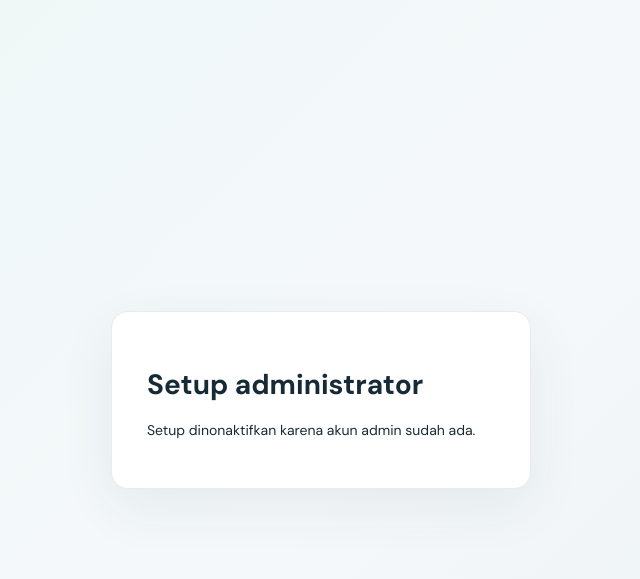
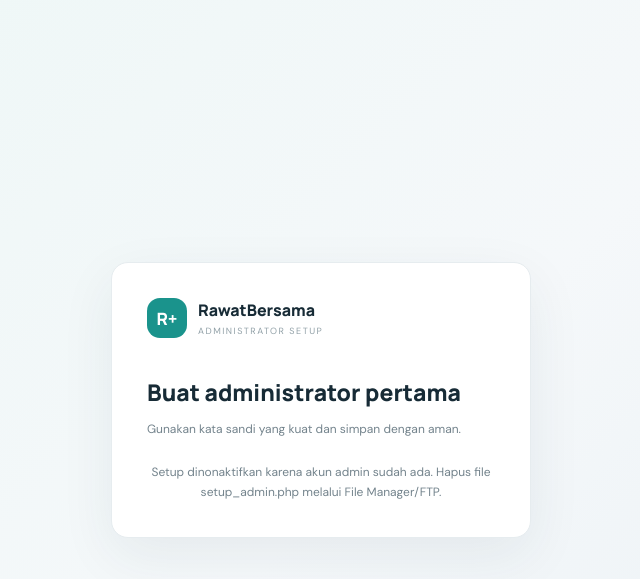
Before and after one commit to AnnisaTyas4/rawat-bersama, a PHP site: page /setup_admin.php in a window 1280 px wide. Shown: the top 579 px of the page, without its empty margins (319-959 px from the left). Run offline with PHP 8.4, Linux system fonts and the light colour scheme; tables that the repository leaves empty hold one stand-in row (values such as "Sample post").

Commit message:
Secure first administrator setup flow

```diff
--- a/setup_admin.php
+++ b/setup_admin.php
@@ -1,16 +1,42 @@
 <?php
 declare(strict_types=1);
-require __DIR__.'/config.php';
-$pdo=new PDO('mysql:host='.DB_HOST.';dbname='.DB_NAME.';charset=utf8mb4',DB_USER,DB_PASS,[PDO::ATTR_ERRMODE=>PDO::ERRMODE_EXCEPTION]);
-$count=(int)$pdo->query("SELECT COUNT(*) FROM users WHERE role='admin'")->fetchColumn();
-$message='';
-if($_SERVER['REQUEST_METHOD']==='POST' && $count===0){
- $name=trim($_POST['name']??'');$email=trim($_POST['email']??'');$password=$_POST['password']??'';
- if($name && filter_var($email,FILTER_VALIDATE_EMAIL) && strlen($password)>=10){
-  $q=$pdo->prepare("INSERT INTO users(name,email,password_hash,role,status) VALUES(?,?,?,'admin','active')");
-  $q->execute([$name,$email,password_hash($password,PASSWORD_DEFAULT)]);
-  $message='Admin berhasil dibuat. Hapus setup_admin.php sekarang, lalu masuk melalui index.php.';
-  $count=1;
- }else $message='Lengkapi nama, email valid, dan kata sandi minimal 10 karakter.';
+require __DIR__ . '/config.php';
+try {
+    $pdo = new PDO('mysql:host=' . DB_HOST . ';dbname=' . DB_NAME . ';charset=utf8mb4', DB_USER, DB_PASS, [
+        PDO::ATTR_ERRMODE => PDO::ERRMODE_EXCEPTION,
+        PDO::ATTR_DEFAULT_FETCH_MODE => PDO::FETCH_ASSOC,
+    ]);
+} catch (Throwable $exception) {
+    http_response_code(503);
+    exit('Database belum dapat dihubungkan. Periksa config.php dan pastikan MySQL aktif.');
 }
-?><!doctype html><html lang="id"><meta charset="utf-8"><meta name="viewport" content="width=device-width,initial-scale=1"><title>Setup admin</title><link rel="stylesheet" href="assets/style.css"><body class="login-body"><main class="login-card"><h1>Setup administrator</h1><?php if($message) echo '<div class="alert">'.htmlspecialchars($message,ENT_QUOTES,'UTF-8').'</div>';if($count===0):?><form method="post"><label>Nama</label><input name="name" required><label>Email</label><input type="email" name="email" required><label>Kata sandi (min. 10 karakter)</label><input type="password" name="password" minlength="10" required><button class="btn btn-primary btn-wide">Buat admin</button></form><?php else:?><p>Setup dinonaktifkan karena akun admin sudah ada.</p><?php endif;?></main></body></html>
+if (session_status() !== PHP_SESSION_ACTIVE) {
+    session_set_cookie_params(['httponly'=>true,'samesite'=>'Lax','secure'=>!empty($_SERVER['HTTPS']) && $_SERVER['HTTPS'] !== 'off']);
+    session_start();
+}
+if (empty($_SESSION['setup_csrf'])) $_SESSION['setup_csrf'] = bin2hex(random_bytes(32));
+$count = (int)$pdo->query("SELECT COUNT(*) FROM users WHERE role='admin'")->fetchColumn();
+$message = '';
+if ($_SERVER['REQUEST_METHOD'] === 'POST' && $count === 0) {
+    if (!hash_equals($_SESSION['setup_csrf'], (string)($_POST['csrf'] ?? ''))) {
+        $message = 'Sesi tidak valid. Muat ulang halaman.';
+    } else {
+        $name = trim((string)($_POST['name'] ?? ''));
+        $email = strtolower(trim((string)($_POST['email'] ?? '')));
+        $password = (string)($_POST['password'] ?? '');
+        if ($name !== '' && filter_var($email, FILTER_VALIDATE_EMAIL) && strlen($password) >= 10) {
+            try {
+                $stmt = $pdo->prepare("INSERT INTO users(name,email,password_hash,role,status) VALUES(?,?,?,'admin','active')");
+                $stmt->execute([$name,$email,password_hash($password,PASSWORD_DEFAULT)]);
+                $message = 'Admin berhasil dibuat. Demi keamanan, hapus file setup_admin.php sekarang.';
+                $count = 1;
+            } catch (PDOException $exception) {
+                $message = (string)$exception->getCode() === '23000' ? 'Email sudah digunakan.' : 'Admin gagal dibuat. Periksa database.';
+            }
+        } else {
+            $message = 'Lengkapi nama, email valid, dan kata sandi minimal 10 karakter.';
+        }
+    }
+}
+function setup_e(string $value): string { return htmlspecialchars($value, ENT_QUOTES | ENT_SUBSTITUTE, 'UTF-8'); }
+?><!doctype html><html lang="id"><head><meta charset="utf-8"><meta name="viewport" content="width=device-width,initial-scale=1"><title>Setup Admin · RawatBersama</title><link rel="stylesheet" href="assets/style.css"><link rel="stylesheet" href="assets/admin.css"></head><body class="login-body"><main class="login-card"><a class="brand" href="index.php"><span class="brand-mark">R+</span><span><b>RawatBersama</b><small>ADMINISTRATOR SETUP</small></span></a><div class="login-heading"><h1>Buat administrator pertama</h1><p>Gunakan kata sandi yang kuat dan simpan dengan aman.</p></div><?php if ($message !== ''): ?><div class="alert <?= $count > 0 ? 'success' : 'error' ?>"><?=setup_e($message)?></div><?php endif; ?><?php if ($count === 0): ?><form method="post" class="stack-form"><input type="hidden" name="csrf" value="<?=setup_e($_SESSION['setup_csrf'])?>"><label>Nama lengkap<input name="name" maxlength="120" required></label><label>Email<input type="email" name="email" maxlength="190" required></label><label>Kata sandi (minimal 10 karakter)<input type="password" name="password" minlength="10" required></label><button class="btn btn-primary btn-wide" type="submit">Buat akun admin</button></form><?php else: ?><p class="login-foot">Setup dinonaktifkan karena akun admin sudah ada. Hapus file setup_admin.php melalui File Manager/FTP.</p><?php endif; ?></main></body></html>
```
